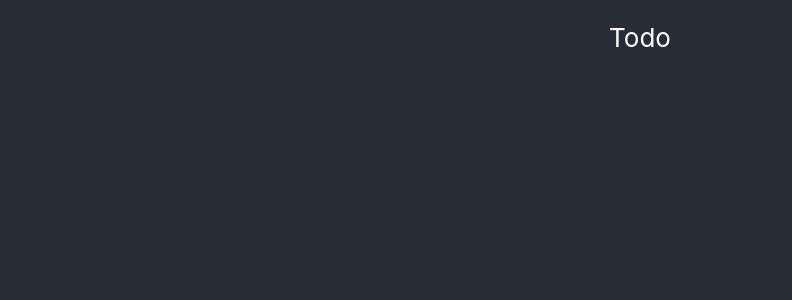
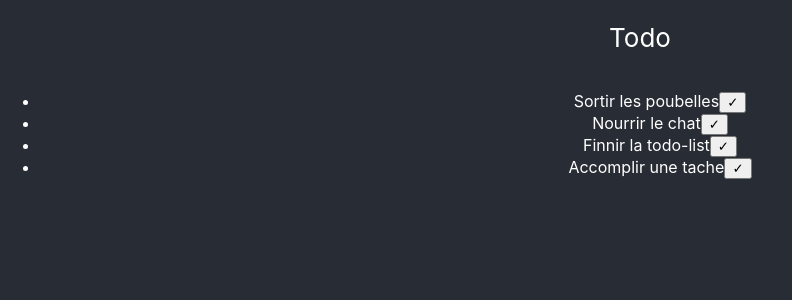
Before and after one commit to MathieuBouvet/reac-todo, a React (Create React App) app: page / in a window 1280 px wide. Shown: the top 300 px of the page, without its empty margins (0-792 px from the left). Built offline with nearby package versions, Linux system fonts and the light colour scheme.

Commit message:
Render the list of Todo in TodoList

```diff
--- a/src/components/TodoList/TodoList.js
+++ b/src/components/TodoList/TodoList.js
@@ -3,6 +3,8 @@ import PropTypes from "prop-types";
 
 import "./TodoList.css";
 import logo from "../../assets/images/logo.svg";
+
+import Todo from "../Todo";
 
 import data from "../../utils/mockTodo";
 
@@ -41,7 +43,11 @@ class TodoList extends React.Component {
 				<p> Loading...</p>
 			</div>
 		) : (
-			<ul className="todos-loaded"></ul>
+			<ul className="todos-loaded">
+				{this.state.todos.map((todo) => (
+					<Todo key={todo._id} text={todo.text} done={todo.done} />
+				))}
+			</ul>
 		);
 	}
 }
```
